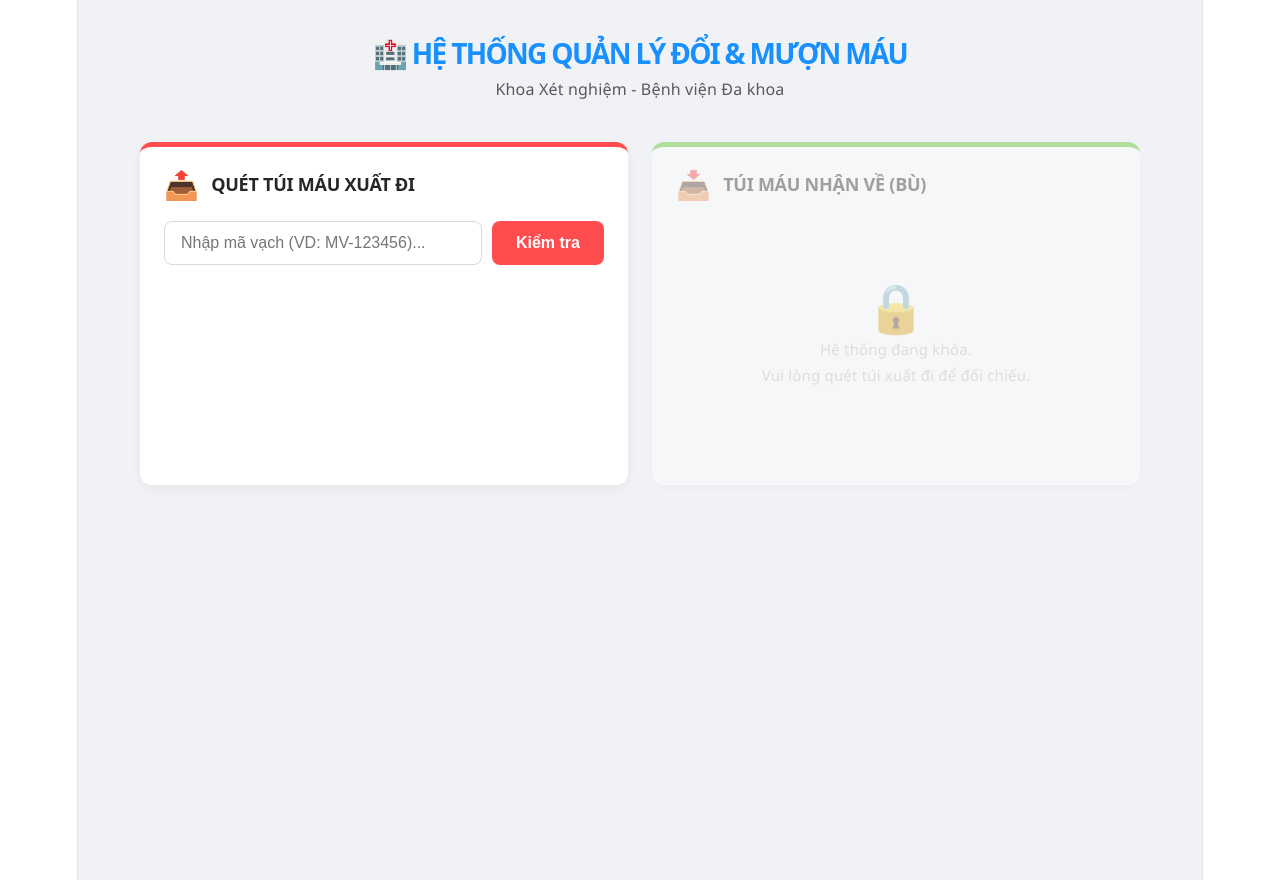
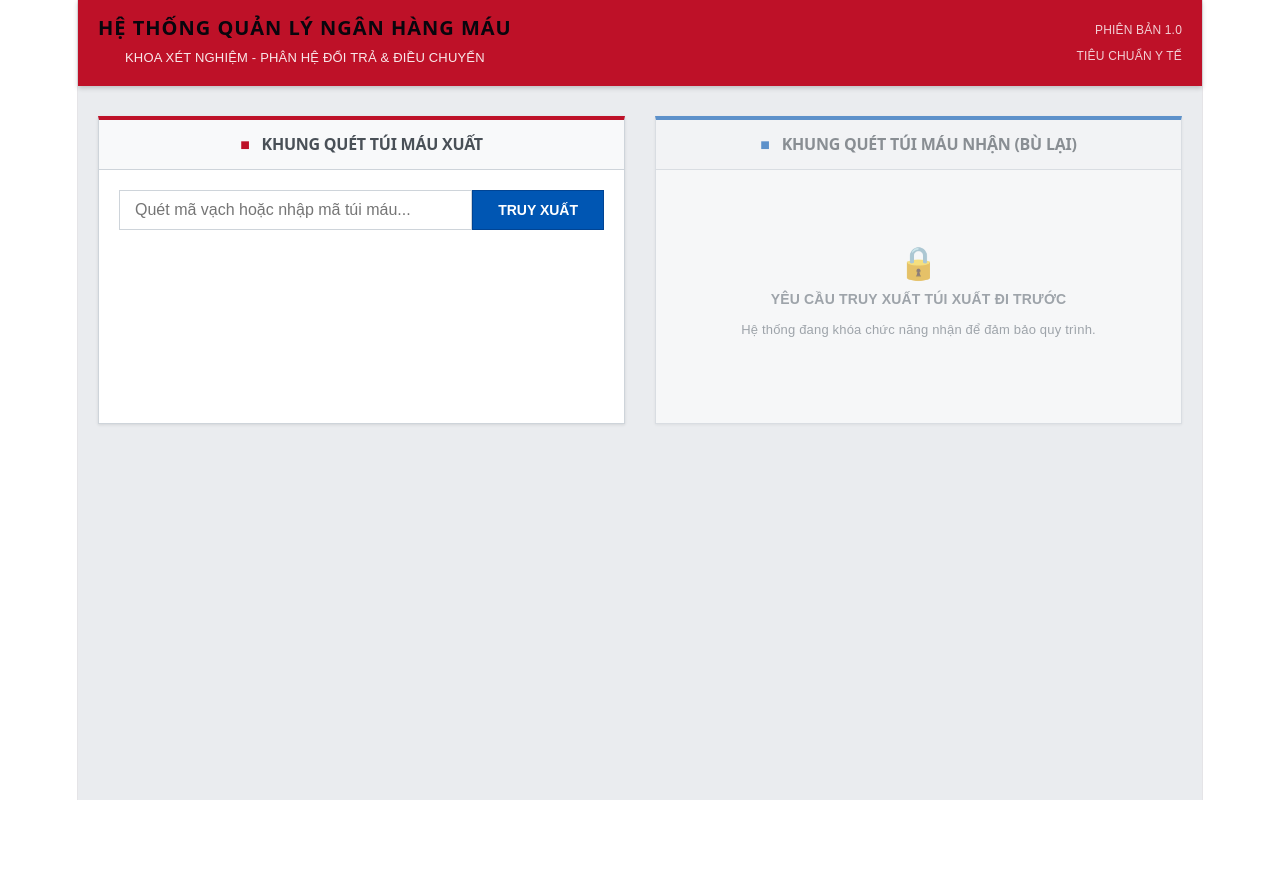
Before and after one commit to brain5422225-art/doitramau-webapp, a React (Vite) app: page / in a window 1280 px wide. After the commit the page ends 800 px from the top, so only its background shows below. Built offline with nearby package versions, Linux system fonts and the light colour scheme.

Commit message:
Update App.tsx

```diff
--- a/src/App.tsx
+++ b/src/App.tsx
@@ -8,15 +8,26 @@ function App() {
   const [loading, setLoading] = useState(false)
   const [message, setMessage] = useState('')
 
-  // DÁN ĐƯỜNG LINK API MỚI VÀO ĐÂY:
+  // ĐIỀN LẠI ĐƯỜNG LINK API VÀO ĐÂY:
   const API_URL = 'https://script.google.com/macros/s/AKfycbxNRYIbKKlDmJ-QIynXlQlm7vm1R2KL1shwC7pXddzGjGWECv3JgDblxvQ8OGLSbsaM/exec'
+
+  // Hàm xử lý định dạng ngày tháng y tế chuẩn Việt Nam (Bỏ chuỗi T17:00:00.000Z)
+  const formatMedicalDate = (dateString: string) => {
+    if (!dateString) return '---';
+    if (dateString.includes('T')) {
+      const datePart = dateString.split('T')[0];
+      const [year, month, day] = datePart.split('-');
+      return `${day}/${month}/${year}`;
+    }
+    return dateString;
+  }
 
   const handleScan = async (e: FormEvent) => {
     e.preventDefault()
     if (!barcode) return
 
     setLoading(true)
-    setMessage('Đang truy xuất Database...')
+    setMessage('Đang truy xuất hệ thống...')
 
     try {
       const response = await fetch(`${API_URL}?action=search&id=${barcode}`, {
@@ -27,13 +38,13 @@ function App() {
 
       if (result.status === 'success' && result.data) {
         setBloodBag(result.data)
-        setMessage('✅ ' + result.message)
+        setMessage('✅ TRUY XUẤT THÀNH CÔNG')
       } else {
         setBloodBag(null)
-        setMessage('❌ ' + result.message)
+        setMessage('❌ ' + result.message.toUpperCase())
       }
     } catch (error) {
-      setMessage('❌ Lỗi kết nối mạng: ' + (error as Error).message)
+      setMessage('❌ LỖI KẾT NỐI MẠNG BỆNH VIỆN')
       setBloodBag(null)
     } finally {
       setLoading(false)
@@ -41,109 +52,148 @@ function App() {
   }
 
   return (
-    <div style={{ backgroundColor: '#f0f2f5', minHeight: '100vh', padding: '40px 20px', fontFamily: '"Segoe UI", Roboto, Helvetica, Arial, sans-serif' }}>
-      <div style={{ maxWidth: '1000px', margin: '0 auto' }}>
+    <div style={{ backgroundColor: '#EAECEF', minHeight: '100vh', fontFamily: 'Arial, sans-serif' }}>
 
-        {/* HEADER */}
-        <div style={{ textAlign: 'center', marginBottom: '40px' }}>
-          <h1 style={{ color: '#1890ff', margin: '0 0 10px 0', fontSize: '28px', fontWeight: '700' }}>
-            🏥 HỆ THỐNG QUẢN LÝ ĐỔI & MƯỢN MÁU
+      {/* --- HEADER CHUẨN QUỐC GIA --- */}
+      <div style={{ backgroundColor: '#BE1128', color: 'white', padding: '15px 20px', boxShadow: '0 2px 5px rgba(0,0,0,0.2)', display: 'flex', alignItems: 'center', justifyContent: 'space-between' }}>
+        <div>
+          <h1 style={{ margin: 0, fontSize: '20px', fontWeight: 'bold', letterSpacing: '1px', textTransform: 'uppercase' }}>
+            HỆ THỐNG QUẢN LÝ NGÂN HÀNG MÁU
           </h1>
-          <p style={{ color: '#595959', fontSize: '16px', margin: 0, fontWeight: '500' }}>Khoa Xét nghiệm - Bệnh viện Đa khoa</p>
+          <div style={{ fontSize: '13px', marginTop: '4px', opacity: 0.9 }}>
+            KHOA XÉT NGHIỆM - PHÂN HỆ ĐỔI TRẢ & ĐIỀU CHUYỂN
+          </div>
+        </div>
+        <div style={{ textAlign: 'right', fontSize: '12px', opacity: 0.8 }}>
+          PHIÊN BẢN 1.0<br/>TIÊU CHUẨN Y TẾ
+        </div>
       </div>
 
-        <div style={{ display: 'grid', gridTemplateColumns: 'repeat(auto-fit, minmax(400px, 1fr))', gap: '24px' }}>
+      <div style={{ maxWidth: '1200px', margin: '30px auto', padding: '0 20px' }}>
+        <div style={{ display: 'grid', gridTemplateColumns: 'repeat(auto-fit, minmax(450px, 1fr))', gap: '30px' }}>
 
-          {/* CỘT 1: TÚI MÁU XUẤT ĐI */}
-          <div style={{ backgroundColor: '#fff', borderRadius: '12px', padding: '24px', boxShadow: '0 4px 12px rgba(0,0,0,0.05)', borderTop: '5px solid #ff4d4f' }}>
-            <div style={{ display: 'flex', alignItems: 'center', marginBottom: '24px' }}>
-              <span style={{ fontSize: '28px', marginRight: '12px' }}>📤</span>
-              <h2 style={{ margin: 0, fontSize: '18px', color: '#262626', fontWeight: '700' }}>QUÉT TÚI MÁU XUẤT ĐI</h2>
+          {/* ================= CỘT 1: TÚI MÁU XUẤT ================= */}
+          <div style={{ backgroundColor: '#fff', border: '1px solid #CED4DA', borderTop: '4px solid #BE1128', boxShadow: '0 1px 3px rgba(0,0,0,0.1)' }}>
+
+            {/* Thanh tiêu đề thẻ */}
+            <div style={{ backgroundColor: '#F8F9FA', padding: '15px 20px', borderBottom: '1px solid #CED4DA' }}>
+              <h2 style={{ margin: 0, fontSize: '16px', color: '#495057', fontWeight: 'bold' }}>
+                <span style={{ color: '#BE1128', marginRight: '8px' }}>■</span> KHUNG QUÉT TÚI MÁU XUẤT
+              </h2>
             </div>
 
-            <form onSubmit={handleScan} style={{ display: 'flex', gap: '10px', marginBottom: '20px' }}>
+            <div style={{ padding: '20px' }}>
+              <form onSubmit={handleScan} style={{ display: 'flex', gap: '0', marginBottom: '20px' }}>
                 <input
                   type="text"
                   value={barcode}
                   onChange={(e) => setBarcode(e.target.value)}
-                placeholder="Nhập mã vạch (VD: MV-123456)..."
-                style={{ flex: '1', padding: '12px 16px', fontSize: '16px', borderRadius: '8px', border: '1px solid #d9d9d9', outline: 'none' }}
+                  placeholder="Quét mã vạch hoặc nhập mã túi máu..."
+                  style={{ flex: '1', padding: '10px 15px', fontSize: '16px', border: '1px solid #CED4DA', outline: 'none', backgroundColor: '#FFF' }}
                   autoFocus
                 />
                 <button
                   type="submit"
                   disabled={loading}
-                style={{ padding: '0 24px', backgroundColor: loading ? '#ffa39e' : '#ff4d4f', color: 'white', border: 'none', borderRadius: '8px', cursor: loading ? 'not-allowed' : 'pointer', fontWeight: '600', fontSize: '16px' }}
+                  style={{ padding: '0 25px', backgroundColor: loading ? '#6C757D' : '#0056B3', color: 'white', border: '1px solid ' + (loading ? '#6C757D' : '#004494'), cursor: loading ? 'wait' : 'pointer', fontWeight: 'bold', fontSize: '14px', textTransform: 'uppercase' }}
                 >
-                {loading ? 'Đang tìm...' : 'Kiểm tra'}
+                  {loading ? 'Đang xử lý...' : 'Truy xuất'}
                 </button>
               </form>
 
               {message && (
-              <div style={{ padding: '12px 16px', borderRadius: '8px', backgroundColor: message.includes('❌') ? '#fff2f0' : '#f6ffed', border: `1px solid ${message.includes('❌') ? '#ffccc7' : '#b7eb8f'}`, color: message.includes('❌') ? '#ff4d4f' : '#52c41a', marginBottom: '20px', fontSize: '14px', fontWeight: '600' }}>
+                <div style={{ padding: '10px 15px', backgroundColor: message.includes('❌') ? '#F8D7DA' : '#D4EDDA', border: `1px solid ${message.includes('❌') ? '#F5C6CB' : '#C3E6CB'}`, color: message.includes('❌') ? '#721C24' : '#155724', marginBottom: '20px', fontSize: '13px', fontWeight: 'bold' }}>
                   {message}
                 </div>
               )}
 
-            {/* THÔNG TIN TÚI MÁU SAU KHI TÌM THẤY */}
+              {/* BẢNG THÔNG TIN TÚI MÁU (Chuẩn LIS Bệnh viện) */}
               {bloodBag && (
-              <div style={{ backgroundColor: '#fafafa', borderRadius: '8px', padding: '20px', border: '1px solid #f0f0f0' }}>
-                <div style={{ display: 'flex', justifyContent: 'space-between', borderBottom: '1px solid #f0f0f0', paddingBottom: '10px', marginBottom: '16px' }}>
-                  <h3 style={{ margin: 0, fontSize: '15px', color: '#8c8c8c', textTransform: 'uppercase' }}>Thông tin chi tiết</h3>
-                  <span style={{ backgroundColor: bloodBag.trangThai === 'Tồn kho' ? '#d9f7be' : '#ffe58f', color: bloodBag.trangThai === 'Tồn kho' ? '#389e0d' : '#d46b08', padding: '2px 8px', borderRadius: '4px', fontSize: '12px', fontWeight: 'bold' }}>
-                    {bloodBag.trangThai}
-                  </span>
+                <div style={{ marginTop: '10px' }}>
+
+                  {/* Highlight Nhóm máu siêu lớn để tránh nhầm lẫn */}
+                  <div style={{ textAlign: 'center', padding: '15px 0', border: '1px solid #CED4DA', backgroundColor: '#F8F9FA', marginBottom: '15px' }}>
+                    <div style={{ fontSize: '12px', color: '#6C757D', fontWeight: 'bold', textTransform: 'uppercase' }}>Nhóm Máu / Phân Loại</div>
+                    <div style={{ fontSize: '42px', fontWeight: '900', color: '#BE1128', marginTop: '5px' }}>{bloodBag.nhomMau || '---'}</div>
                   </div>
 
-                <div style={{ display: 'grid', gridTemplateColumns: '1fr 1.5fr', gap: '12px', fontSize: '15px' }}>
-                  <div style={{ color: '#595959' }}>Mã Vạch:</div>
-                  <div style={{ fontWeight: '600', color: '#262626', textAlign: 'right' }}>{bloodBag.maVach}</div>
+                  <table style={{ width: '100%', borderCollapse: 'collapse', fontSize: '14px' }}>
+                    <tbody>
+                      <tr>
+                        <td style={{ padding: '10px', border: '1px solid #CED4DA', backgroundColor: '#F1F3F5', width: '35%', fontWeight: 'bold', color: '#495057' }}>Mã Túi Máu</td>
+                        <td style={{ padding: '10px', border: '1px solid #CED4DA', fontWeight: 'bold', color: '#212529' }}>{bloodBag.maTui || '---'}</td>
+                      </tr>
+                      <tr>
+                        <td style={{ padding: '10px', border: '1px solid #CED4DA', backgroundColor: '#F1F3F5', fontWeight: 'bold', color: '#495057' }}>Mã Vạch Cấp</td>
+                        <td style={{ padding: '10px', border: '1px solid #CED4DA', color: '#212529' }}>{bloodBag.maVach || '---'}</td>
+                      </tr>
+                      <tr>
+                        <td style={{ padding: '10px', border: '1px solid #CED4DA', backgroundColor: '#F1F3F5', fontWeight: 'bold', color: '#495057' }}>Loại Chế Phẩm</td>
+                        <td style={{ padding: '10px', border: '1px solid #CED4DA', color: '#212529' }}>{bloodBag.loaiChePham || '---'}</td>
+                      </tr>
+                      <tr>
+                        <td style={{ padding: '10px', border: '1px solid #CED4DA', backgroundColor: '#F1F3F5', fontWeight: 'bold', color: '#495057' }}>Thể Tích</td>
+                        <td style={{ padding: '10px', border: '1px solid #CED4DA', color: '#212529' }}>{bloodBag.theTich || '---'}</td>
+                      </tr>
+                      <tr>
+                        <td style={{ padding: '10px', border: '1px solid #CED4DA', backgroundColor: '#F1F3F5', fontWeight: 'bold', color: '#495057' }}>Ngày Điều Chế</td>
+                        <td style={{ padding: '10px', border: '1px solid #CED4DA', color: '#212529' }}>{formatMedicalDate(bloodBag.ngayDieuChe)}</td>
+                      </tr>
+                      <tr>
+                        <td style={{ padding: '10px', border: '1px solid #CED4DA', backgroundColor: '#F1F3F5', fontWeight: 'bold', color: '#495057' }}>Hạn Sử Dụng</td>
+                        <td style={{ padding: '10px', border: '1px solid #CED4DA', color: '#BE1128', fontWeight: 'bold' }}>{formatMedicalDate(bloodBag.hanSuDung)}</td>
+                      </tr>
+                      <tr>
+                        <td style={{ padding: '10px', border: '1px solid #CED4DA', backgroundColor: '#F1F3F5', fontWeight: 'bold', color: '#495057' }}>Trạng Thái Kho</td>
+                        <td style={{ padding: '10px', border: '1px solid #CED4DA', color: '#212529', fontWeight: 'bold' }}>
+                          {bloodBag.trangThai ? bloodBag.trangThai.toUpperCase() : '---'}
+                        </td>
+                      </tr>
+                    </tbody>
+                  </table>
+                </div>
+              )}
+            </div>
+          </div>
 
-                  <div style={{ color: '#595959' }}>Mã Túi Máu:</div>
-                  <div style={{ fontWeight: '600', color: '#262626', textAlign: 'right' }}>{bloodBag.maTui}</div>
+          {/* ================= CỘT 2: TÚI MÁU BÙ ================= */}
+          <div style={{ backgroundColor: '#fff', border: '1px solid #CED4DA', borderTop: '4px solid #0056B3', boxShadow: '0 1px 3px rgba(0,0,0,0.1)', opacity: bloodBag ? 1 : 0.6, pointerEvents: bloodBag ? 'auto' : 'none' }}>
 
-                  <div style={{ color: '#595959' }}>Nhóm máu:</div>
-                  <div style={{ fontWeight: '800', color: '#cf1322', textAlign: 'right', fontSize: '20px' }}>{bloodBag.nhomMau}</div>
+            <div style={{ backgroundColor: '#F8F9FA', padding: '15px 20px', borderBottom: '1px solid #CED4DA' }}>
+              <h2 style={{ margin: 0, fontSize: '16px', color: '#495057', fontWeight: 'bold' }}>
+                <span style={{ color: '#0056B3', marginRight: '8px' }}>■</span> KHUNG QUÉT TÚI MÁU NHẬN (BÙ LẠI)
+              </h2>
+            </div>
 
-                  <div style={{ color: '#595959' }}>Chế phẩm:</div>
-                  <div style={{ fontWeight: '500', color: '#262626', textAlign: 'right' }}>{bloodBag.loaiChePham}</div>
-
-                  <div style={{ color: '#595959' }}>Thể tích:</div>
-                  <div style={{ fontWeight: '500', color: '#262626', textAlign: 'right' }}>{bloodBag.theTich}</div>
-
-                  <div style={{ color: '#595959' }}>Ngày điều chế:</div>
-                  <div style={{ fontWeight: '500', color: '#262626', textAlign: 'right' }}>{bloodBag.ngayDieuChe}</div>
-
-                  <div style={{ color: '#595959' }}>Hạn sử dụng:</div>
-                  <div style={{ fontWeight: '600', color: '#fa8c16', textAlign: 'right' }}>{bloodBag.hanSuDung}</div>
+            <div style={{ padding: '20px' }}>
+              {!bloodBag ? (
+                <div style={{ textAlign: 'center', padding: '60px 20px', color: '#6C757D' }}>
+                  <div style={{ fontSize: '32px', marginBottom: '10px' }}>🔒</div>
+                  <div style={{ fontSize: '14px', fontWeight: 'bold' }}>YÊU CẦU TRUY XUẤT TÚI XUẤT ĐI TRƯỚC</div>
+                  <div style={{ fontSize: '13px', marginTop: '5px' }}>Hệ thống đang khóa chức năng nhận để đảm bảo quy trình.</div>
+                </div>
+              ) : (
+                <div>
+                  <div style={{ display: 'flex', gap: '0', marginBottom: '20px' }}>
+                    <input
+                      type="text"
+                      placeholder="Quét mã vạch túi máu bù..."
+                      style={{ flex: '1', padding: '10px 15px', fontSize: '16px', border: '1px solid #CED4DA', outline: 'none', backgroundColor: '#F1F3F5' }}
+                    />
+                    <button style={{ padding: '0 25px', backgroundColor: '#28A745', color: 'white', border: '1px solid #218838', cursor: 'pointer', fontWeight: 'bold', fontSize: '14px', textTransform: 'uppercase' }}>
+                      Xác Nhận Nhận
+                    </button>
+                  </div>
+                  <div style={{ padding: '15px', border: '1px dashed #6C757D', backgroundColor: '#F8F9FA', fontSize: '13px', color: '#495057', lineHeight: '1.6' }}>
+                    <strong>Quy trình thực hiện:</strong><br/>
+                    1. Quét mã vạch của túi máu nhận bù.<br/>
+                    2. Hệ thống sẽ tự động đối chiếu Nhóm máu và Thể tích với túi xuất đi.<br/>
+                    3. Báo động đỏ nếu phát hiện bất đồng nhóm máu.<br/>
+                    4. Nhấn "Xác Nhận Nhận" để ghi lịch sử giao dịch vào hệ thống.
                   </div>
                 </div>
               )}
             </div>
-
-          {/* CỘT 2: TÚI MÁU NHẬN VỀ (Đang khóa) */}
-          <div style={{ backgroundColor: '#fff', borderRadius: '12px', padding: '24px', boxShadow: '0 4px 12px rgba(0,0,0,0.05)', borderTop: '5px solid #52c41a', opacity: bloodBag ? 1 : 0.4, transition: 'opacity 0.4s ease', pointerEvents: bloodBag ? 'auto' : 'none' }}>
-            <div style={{ display: 'flex', alignItems: 'center', marginBottom: '24px' }}>
-              <span style={{ fontSize: '28px', marginRight: '12px' }}>📥</span>
-              <h2 style={{ margin: 0, fontSize: '18px', color: '#262626', fontWeight: '700' }}>TÚI MÁU NHẬN VỀ (BÙ)</h2>
-            </div>
-
-            {!bloodBag ? (
-              <div style={{ display: 'flex', flexDirection: 'column', alignItems: 'center', justifyContent: 'center', height: '240px', color: '#bfbfbf', textAlign: 'center' }}>
-                <div style={{ fontSize: '48px', marginBottom: '16px' }}>🔒</div>
-                <p style={{ margin: 0, fontSize: '15px' }}>Hệ thống đang khóa.<br/>Vui lòng quét túi xuất đi để đối chiếu.</p>
-              </div>
-            ) : (
-              <div>
-                 <p style={{ color: '#595959', marginBottom: '20px', fontSize: '14px', lineHeight: '1.5' }}>
-                   * Quét mã túi máu nhận về từ đơn vị khác để hệ thống tự động kiểm tra tương thích.
-                 </p>
-                 <div style={{ display: 'flex', gap: '10px', marginBottom: '20px' }}>
-                    <input type="text" placeholder="Quét mã barcode túi BÙ..." style={{ flex: '1', padding: '12px 16px', fontSize: '16px', borderRadius: '8px', border: '1px solid #d9d9d9', outline: 'none', backgroundColor: '#f6ffed' }} />
-                    <button style={{ padding: '0 24px', backgroundColor: '#52c41a', color: 'white', border: 'none', borderRadius: '8px', cursor: 'pointer', fontWeight: '600', fontSize: '16px' }}>Xác nhận</button>
-                 </div>
-              </div>
-            )}
           </div>
 
         </div>
```
Lines whose indentation alone changed are shown as unchanged.
